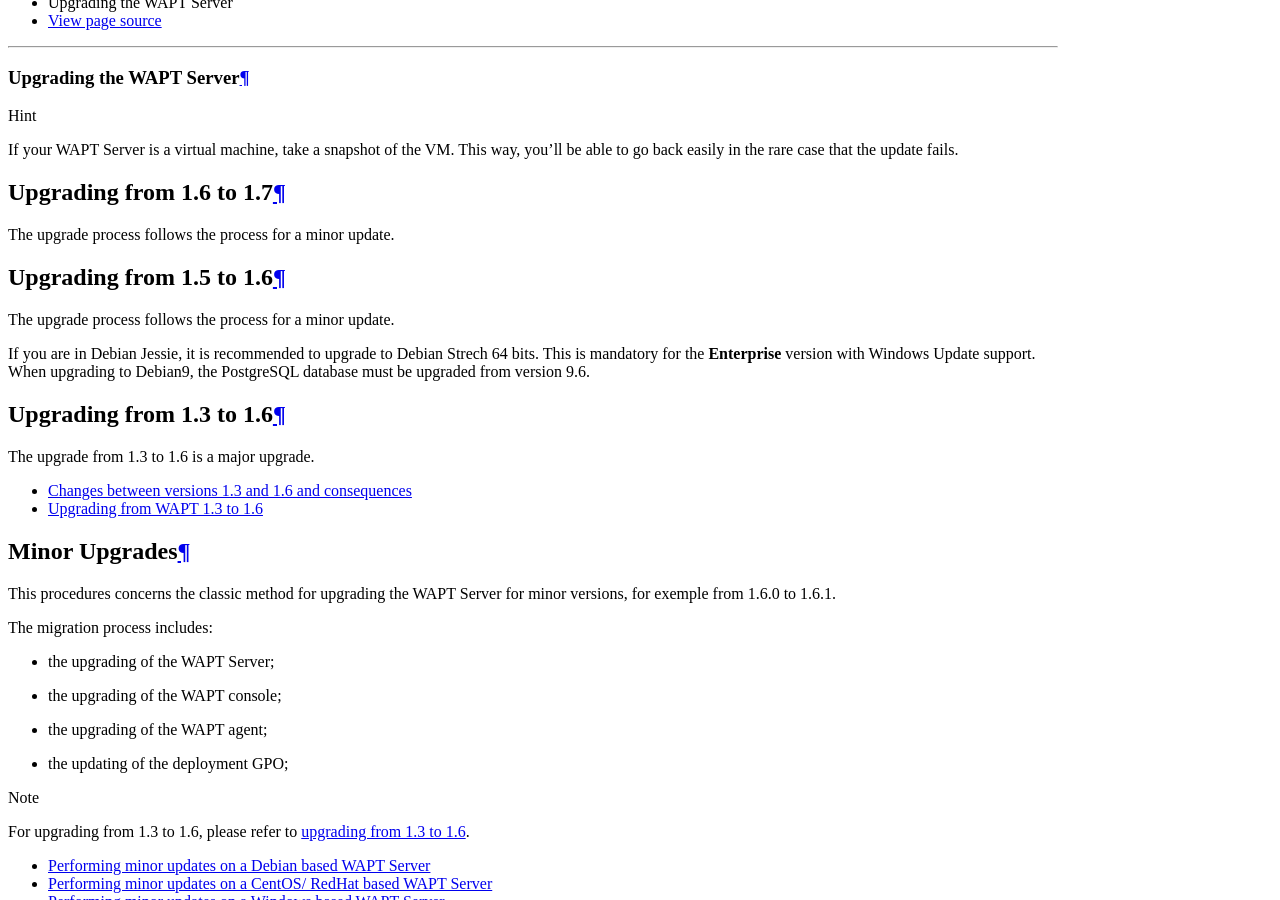
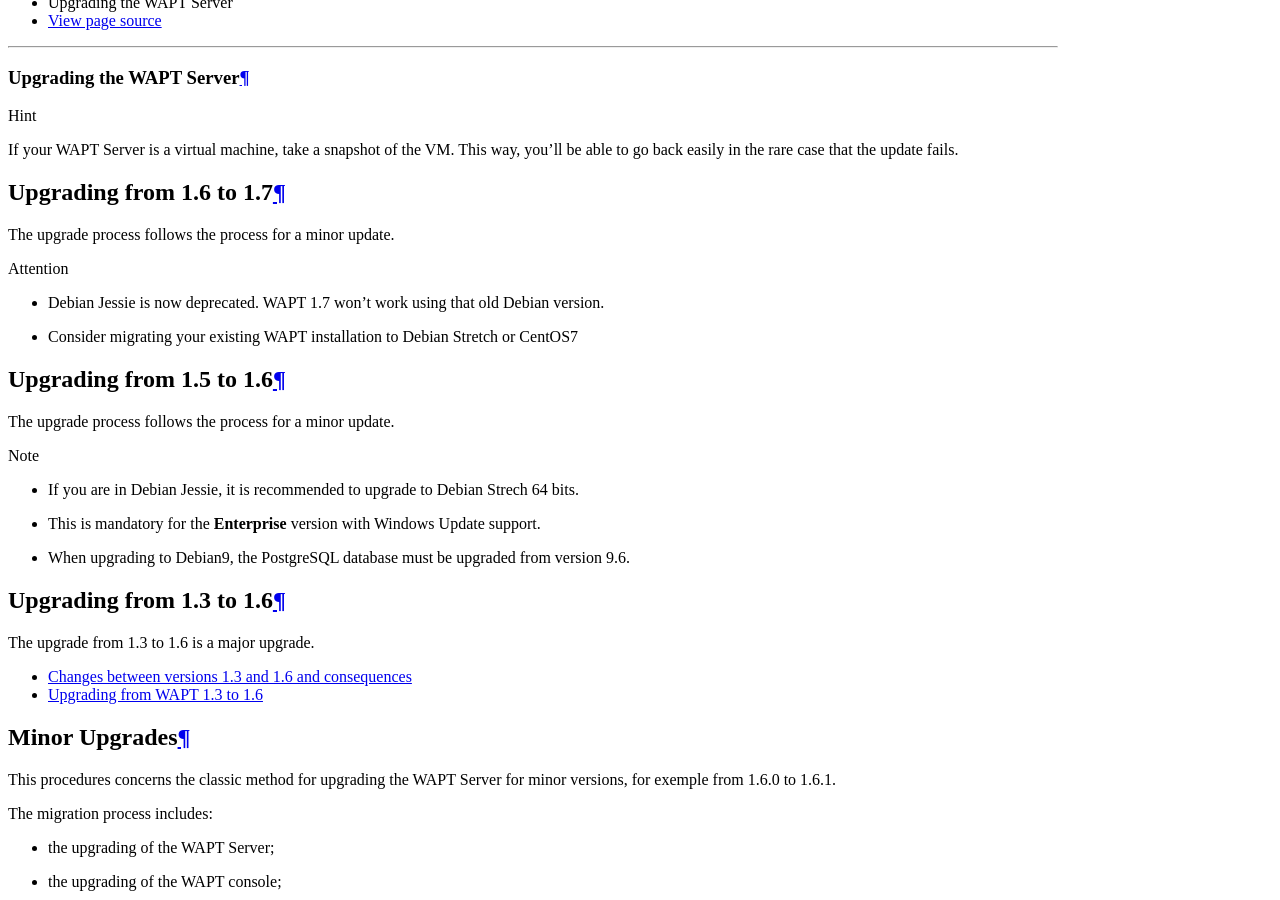
Before and after one commit to tranquilit/WAPT-Documentation, a Sphinx documentation site: the page built from source/waptserver-update/index.rst, in a window 1280 px wide and 900 px high, scrolled down 829 px. Built offline with Sphinx 7.4.7 and the Read the Docs theme 2.0.0, drawn with Linux system fonts in a browser that asks for light colours.

Commit message:
Fix reporting and Upgrade

```diff
--- a/source/wapt-usage/index.rst
+++ b/source/wapt-usage/index.rst
@@ -24,6 +24,11 @@
   wapt-web-interface.rst
   command-line-interface/index.rst
   waptexit.rst
+
+.. toctree::
+  :maxdepth: 1
+  :caption: Enterprise Features
+
   wapt-windows-update.rst
   wapt-reporting.rst
   selfservice.rst
--- a/source/wapt-usage/wapt-reporting.rst
+++ b/source/wapt-usage/wapt-reporting.rst
@@ -13,7 +13,7 @@
 
 .. versionadded:: 1.7
 
-Uses of Reporting
+Using Reporting
 ====================================
 
 Principle
--- a/source/waptserver-update/index.rst
+++ b/source/waptserver-update/index.rst
@@ -25,17 +25,23 @@
 
 The upgrade process follows the process for a minor update.
 
+.. attention::
+
+  * Debian Jessie is now deprecated. WAPT 1.7 won't work using that old Debian version.
+  * Consider migrating your existing WAPT installation to Debian Stretch or CentOS7
+
 
 Upgrading from 1.5 to 1.6
 -------------------------
 
 The upgrade process follows the process for a minor update.
 
-If you are in Debian Jessie, it is recommended to upgrade to Debian Strech
-64 bits.
-This is mandatory for the **Enterprise** version with Windows Update support.
-When upgrading to Debian9, the PostgreSQL database must be upgraded
-from version 9.6.
+
+.. note::
+
+  * If you are in Debian Jessie, it is recommended to upgrade to Debian Strech 64 bits.
+  * This is mandatory for the **Enterprise** version with Windows Update support.
+  * When upgrading to Debian9, the PostgreSQL database must be upgraded from version 9.6.
 
 Upgrading from 1.3 to 1.6
 -------------------------
```
Also changed, not shown: source/wapt-usage/selfservice.rst (+6 -6 lines).
